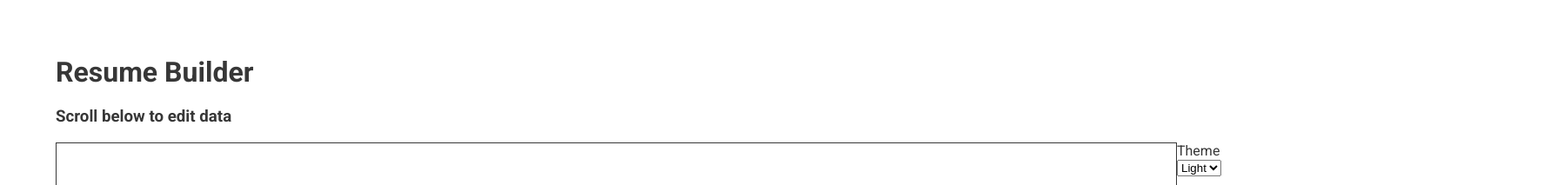
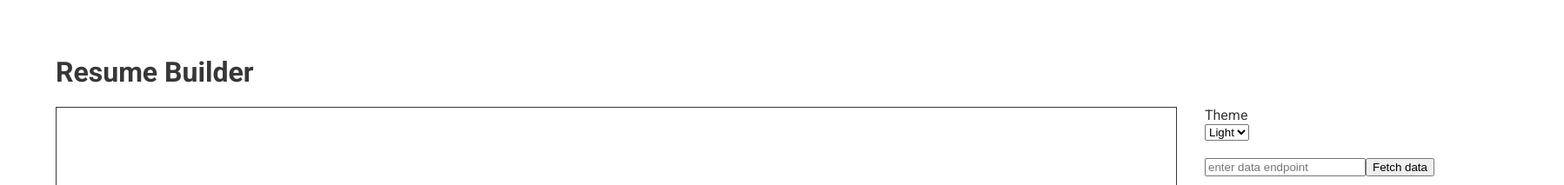
Before and after one commit to clairefro/resume-builder, a React (Create React App) app: page / in a window 1280 px wide. Shown: the top 213 px of the page at 87% size, 1798 px wide, since content can reach past the window. Built offline with nearby package versions, Linux system fonts and the light colour scheme.

Commit message:
fix layout

```diff
--- a/src/components/resumeGenerator.js
+++ b/src/components/resumeGenerator.js
@@ -36,8 +36,6 @@ const ResumeGenerator = () => {
   return (
     <div className="resume-generator">
       <h1>Resume Builder</h1>
-      <h3>Scroll below to edit data</h3>
-
       <div className='screens'>
 
         <div className="left-screen">
--- a/src/styles/global.scss
+++ b/src/styles/global.scss
@@ -42,6 +42,9 @@ li {
 .screens {
   display: flex;
 }
+.left-screen {
+  margin-right: 2rem;
+}
 form {
   margin: 20px 0;
 }
```
